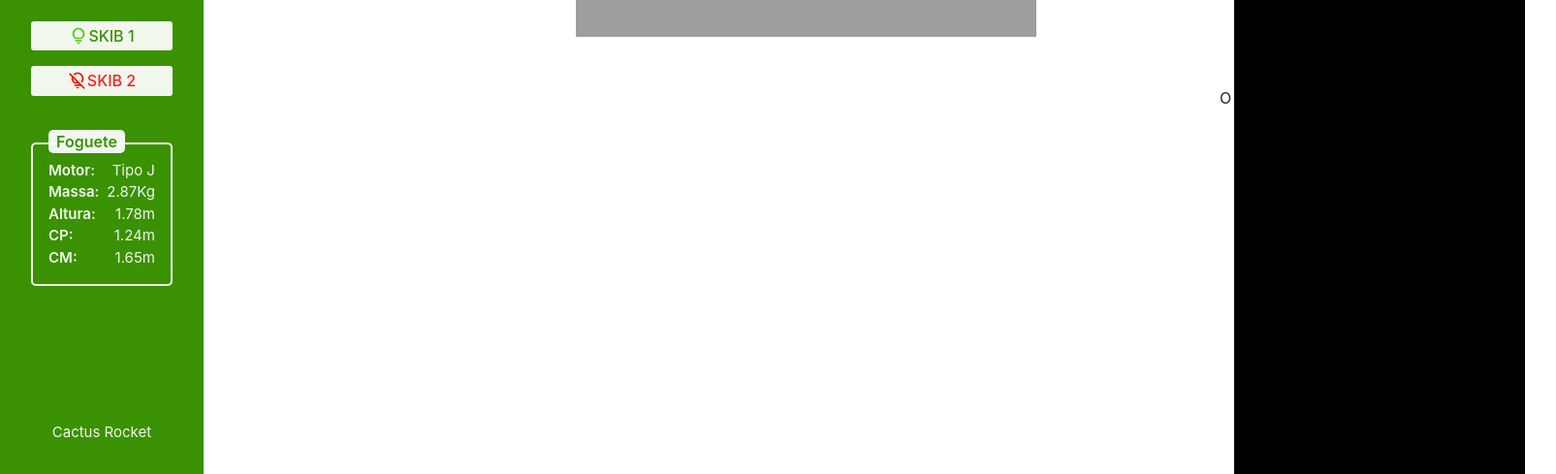
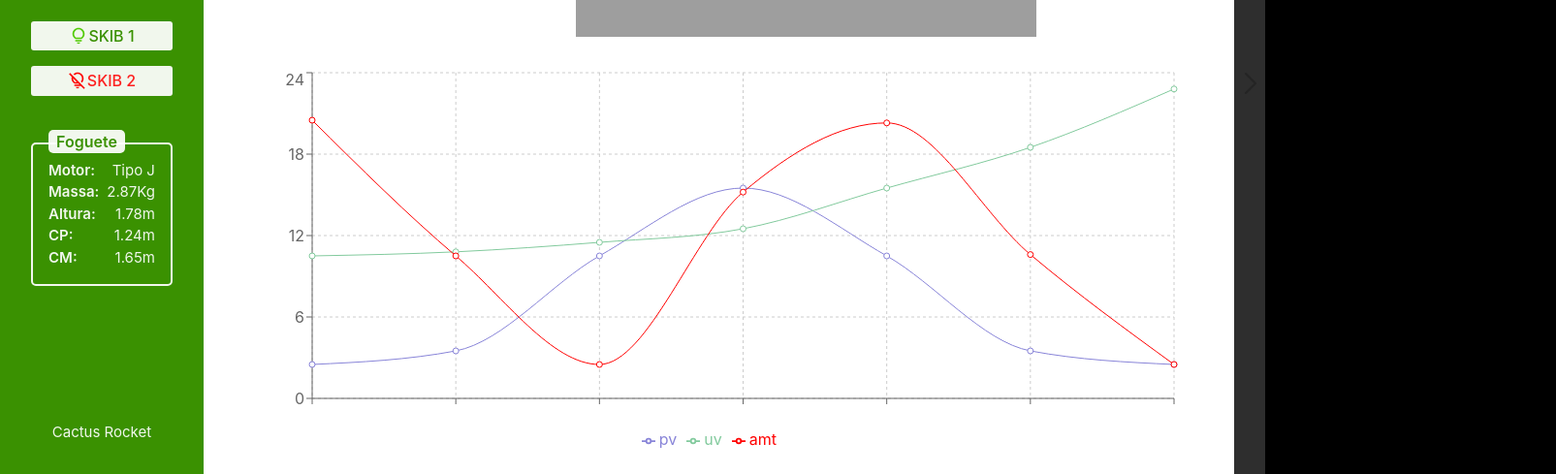
Before and after one commit to CactusRockets/Telemetry-Interface, a React (Vite) app: page / in a window 1280 px wide. Shown: the part 311-800 px from the top of the page at 97% size, 1605 px wide, since content can reach past the window. Built offline with nearby package versions, Linux system fonts and the light colour scheme; no server answers; grey boxes are pictures that could not be loaded.

Commit message:
Feat: Chart and Button to hide ESP32

```diff
--- a/package.json
+++ b/package.json
@@ -10,8 +10,11 @@
     "preview": "vite preview"
   },
   "dependencies": {
+    "@phosphor-icons/react": "^2.1.5",
+    "phosphor-icons": "^1.4.2",
     "react": "^18.2.0",
-    "react-dom": "^18.2.0"
+    "react-dom": "^18.2.0",
+    "recharts": "^2.12.7"
   },
   "devDependencies": {
     "@types/react": "^18.2.66",
--- a/src/components/Log/index.module.css
+++ b/src/components/Log/index.module.css
@@ -1,8 +1,8 @@
-
 .logContainer {
   height: 100%;
   background-color: black;
-
+  display: flex;
+  flex-direction: row-reverse;
   position: relative;
 }
 
@@ -13,7 +13,16 @@
 
 .button {
   cursor: pointer;
-  position: absolute;
-  top: 50%;
-  left: -15px;
+  background-color: #2e2e2e;
+  z-index: 900;
+  display: flex;
+  align-items: center;
+  top: 20%;
+  height: 100%;
+  width: 2rem;
 }
+
+.logMainContainer{
+  display: flex;
+  flex-direction: row-reverse;
+}
--- a/src/components/Log/index.tsx
+++ b/src/components/Log/index.tsx
@@ -1,21 +1,22 @@
-import { useEffect, useState } from 'react';
-import styles from './index.module.css';
+import { useEffect, useState } from "react";
+import styles from "./index.module.css";
+import { CaretLeft, CaretRight } from "@phosphor-icons/react";
 
 const useESPIPforConection = false;
 
 function Log() {
   const [data, setData] = useState({});
-  const [isConnected, setIsConnected] = useState(false);
+  const [, setIsConnected] = useState(true);
 
   const [isOpen, setIsOpen] = useState(true);
 
-  const ESP32_HOSTNAME = 'esp32.local';
+  const ESP32_HOSTNAME = "esp32.local";
   // Substitua pelo IP real do seu ESP32
-  const ESP32_IP = '192.168.176.19';
+  const ESP32_IP = "192.168.176.19";
 
   useEffect(() => {
     let gateway: string;
-    if(useESPIPforConection) {
+    if (useESPIPforConection) {
       gateway = `ws://${ESP32_IP}/ws`;
     } else {
       gateway = `ws://${ESP32_HOSTNAME}/ws`;
@@ -27,12 +28,12 @@ function Log() {
       websocket = new WebSocket(gateway);
 
       websocket.onopen = () => {
-        console.log('Conectado ao WebSocket');
+        console.log("Conectado ao WebSocket");
         setIsConnected(true);
       };
 
       websocket.onclose = () => {
-        console.log('Desconectado do WebSocket');
+        console.log("Desconectado do WebSocket");
         setIsConnected(false);
 
         // Tenta reconectar após 2 segundos
@@ -40,12 +41,12 @@ function Log() {
       };
 
       websocket.onmessage = (event) => {
-        console.log('Mensagem recebida:', event.data);
+        console.log("Mensagem recebida:", event.data);
         setData(JSON.parse(event.data));
       };
 
       websocket.onerror = (error) => {
-        console.error('WebSocket Error:', error);
+        console.error("WebSocket Error:", error);
       };
     };
 
@@ -59,18 +60,24 @@ function Log() {
   }, [ESP32_HOSTNAME]);
 
   return (
-    <div className={styles.logContainer}>
-      {
-        isOpen
-        &&
+    <div className={styles.logMainContainer}>
+      <div className={styles.logContainer}>
+        {isOpen && (
           <header className={styles.contentContainer}>
             <h3>ESP32 WebSocket Data</h3>
             <pre>{JSON.stringify(data, null, 2)}</pre>
           </header>
-      }
+        )}
+      </div>
 
       <a className={styles.button} onClick={() => setIsOpen(!isOpen)}>
-        O
+        <div className={styles.modalOpenIcon}>
+          {isOpen ? (
+            <CaretRight size={32}></CaretRight>
+          ) : (
+            <CaretLeft size={32}></CaretLeft>
+          )}
+        </div>
       </a>
     </div>
   );
--- /dev/null
+++ b/src/pages/Home/GraphContainer/index.tsx
@@ -0,0 +1,45 @@
+import React from "react";
+import {
+  XAxis,
+  YAxis,
+  CartesianGrid,
+  Tooltip,
+  Legend,
+  ResponsiveContainer,
+  LineChart,
+  Line,
+} from "recharts";
+
+const GraphContainer: React.FC = () => {
+  const data = [
+    { t: 0, uv: 10.5, pv: 2.5, amt: 20.5 },
+    { t: 1, uv: 10.8, pv: 3.5, amt: 10.5 },
+    { t: 2, uv: 11.5, pv: 10.5, amt: 2.5 },
+    { t: 3, uv: 12.5, pv: 15.5, amt: 15.2 },
+    { t: 4, uv: 15.5, pv: 10.5, amt: 20.3 },
+    { t: 5, uv: 18.5, pv: 3.5, amt: 10.6 },
+    { t: 6, uv: 22.8, pv: 2.5, amt: 2.5 },
+  ];
+
+  return (
+    <ResponsiveContainer width="100%" height={400}>
+      <LineChart
+        width={730}
+        height={250}
+        data={data}
+        margin={{ top: 5, right: 30, left: 20, bottom: 5 }}
+      >
+        <CartesianGrid strokeDasharray="3 3" />
+        <XAxis dataKey="name" />
+        <YAxis />
+        <Tooltip />
+        <Legend />
+        <Line type="monotone" dataKey="pv" stroke="#8884d8" />
+        <Line type="monotone" dataKey="uv" stroke="#82ca9d" />
+        <Line type="monotone" dataKey="amt" stroke="red" />
+      </LineChart>
+    </ResponsiveContainer>
+  );
+};
+
+export default GraphContainer;
--- a/src/pages/Home/MainContainer/index.tsx
+++ b/src/pages/Home/MainContainer/index.tsx
@@ -2,6 +2,7 @@ import Map from '../../../components/Map';
 import BorderBox from '../../../components/UI/BorderBox';
 import BorderContainer from '../../../components/UI/BorderContainer';
 import styles from './index.module.css';
+import GraphContainer from '../GraphContainer';
 
 const MainContainer = () => {
     return (
@@ -33,6 +34,7 @@ const MainContainer = () => {
                     </div>
                 </div>
             </section>
+            <GraphContainer />
         </main>
     )
 }
--- a/src/pages/Home/index.tsx
+++ b/src/pages/Home/index.tsx
@@ -1,18 +1,17 @@
+import React from 'react';
 import Log from '../../components/Log';
 import styles from './index.module.css';
 import MainContainer from './MainContainer';
 import SideContainer from './SideContainer';
 
-const Home = () => {
-    return (
-        <div className={ styles['home-container'] }>
-            <SideContainer />
-            <MainContainer />
-            <div>
-                <Log/>
-            </div>
-        </div>
-    )
-}
+const Home: React.FC = () => {
+  return (
+    <div className={styles['home-container']}>
+      <SideContainer />
+      <MainContainer />
+      <Log />
+    </div>
+  );
+};
 
 export default Home;
--- a/tsconfig.node.json
+++ b/tsconfig.node.json
@@ -5,7 +5,7 @@
     "module": "ESNext",
     "moduleResolution": "bundler",
     "allowSyntheticDefaultImports": true,
-    "strict": true
+    "strict": true,
   },
   "include": ["vite.config.ts"]
 }
```
Also changed, not shown: src/pages/Home/GraphContainer/index.module.css (added), 1 other file (tests, documents, lock files or other folders).
